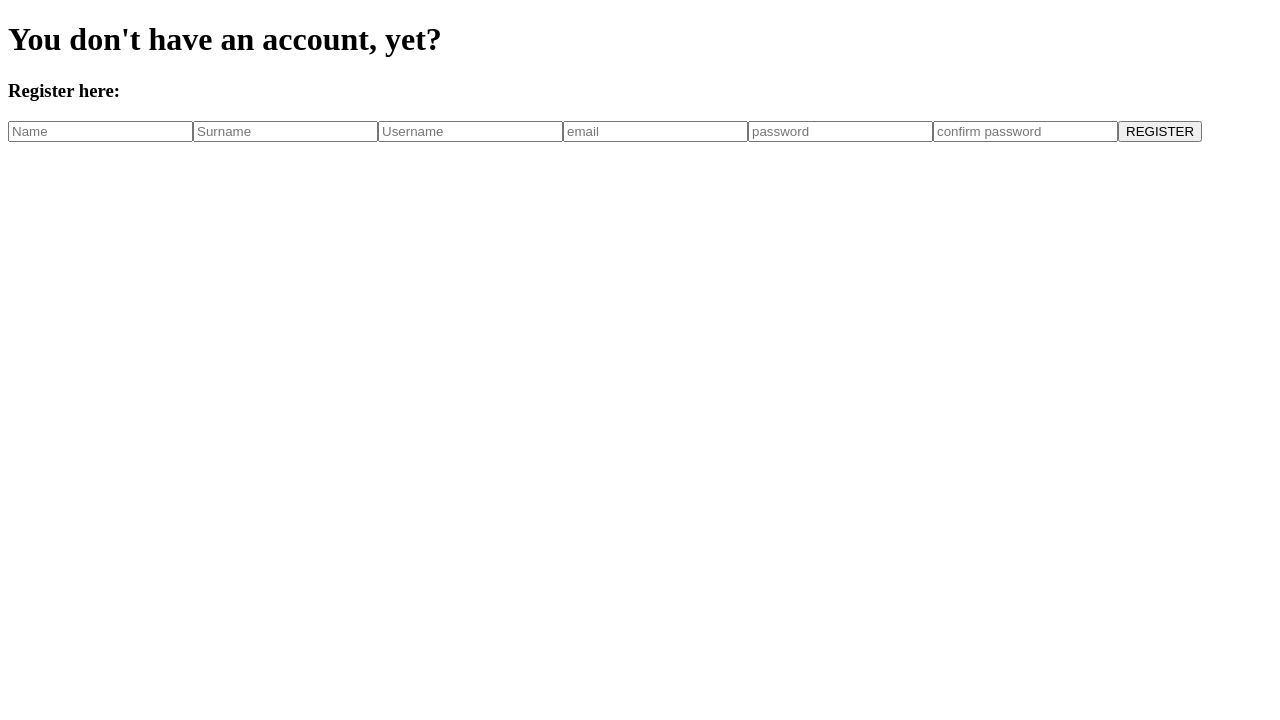
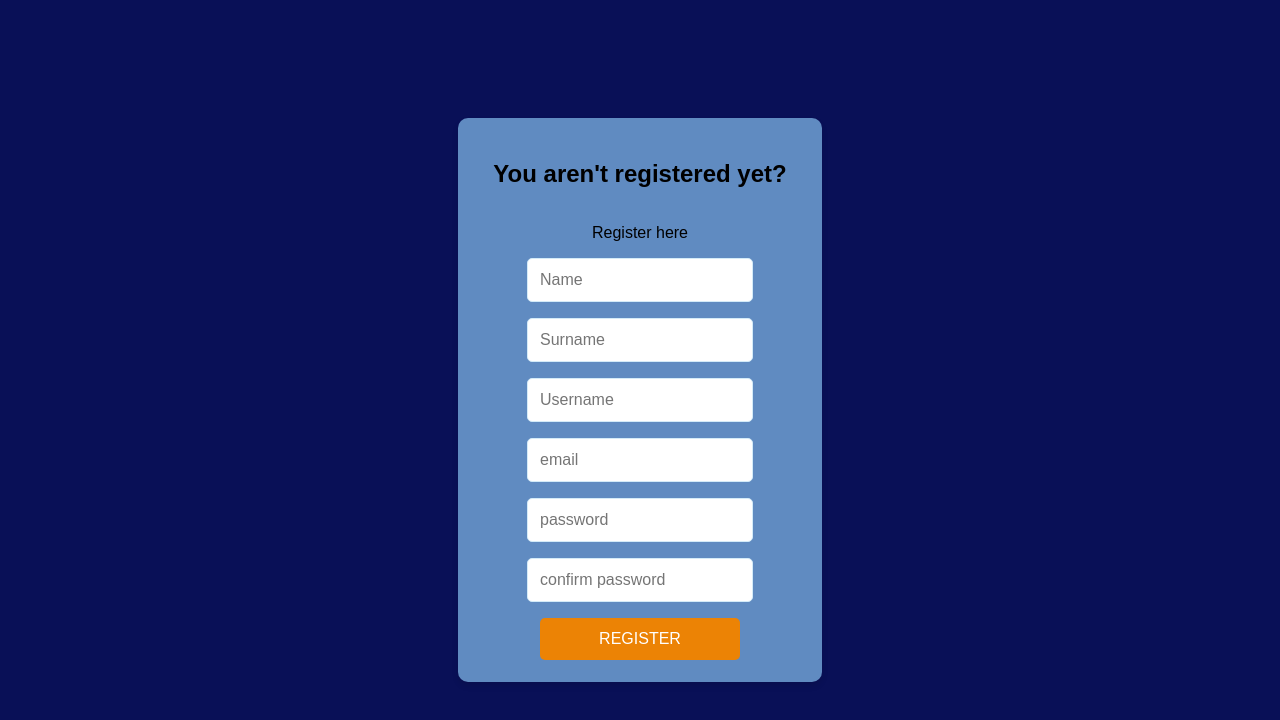
Before and after one commit to dianabombi/DesignCo-Assignment, a React (Create React App) app in the folder client/: page /register in a window 1280 px wide. Shown: the top 720 px of the page. Built offline with nearby package versions, Linux system fonts and the light colour scheme; a web font is replaced by a local one.

Commit message:
styling register, login

```diff
--- a/client/src/components/login.js
+++ b/client/src/components/login.js
@@ -31,8 +31,11 @@ function Login() {
   };
 
   return (
-    <div>
+    <div className="login-container">
+
+      <div className ="login-form">
       <h2>Login Page</h2>
+      {error && <p className="error-message">{error}</p>}
       <input
         type="text"
         name="email"
@@ -50,6 +53,7 @@ function Login() {
         />
 
       <button onClick={handleLogin}>Log In</button>
+      </div>
     </div>
   );
 }
--- a/client/src/components/register.js
+++ b/client/src/components/register.js
@@ -58,9 +58,11 @@ function Register() {
   };
 
   return (
-    <div>
-      <h1>You don't have an account, yet? </h1>
-      <h3>Register here:</h3>
+    <div className="register-page">
+      <div className="register-form">
+      <h2>You aren't registered yet? </h2>
+      <p>Register here</p>
+
       <input
         type="text"
         placeholder="Name"
@@ -108,6 +110,7 @@ function Register() {
         onChange={handleChange}/>
 
       <button onClick={handleRegister}>REGISTER</button>
+      </div>
     </div>
   )
 }
--- a/client/src/index.css
+++ b/client/src/index.css
@@ -1,7 +1,12 @@
-/* STYLING OF SINGLE COMPONENTS */
 
 @import url('https://fonts.googleapis.com/css2?family=Pacifico&family=Playfair+Display:ital,wght@0,400..900;1,400..900&family=Rubik+Vinyl&display=swap');
 
+body, html {
+  margin: 0;
+  padding: 0;
+  box-sizing: border-box;
+  font-family: Arial, sans-serif;
+}
 
 .home-page-h1 {
     font-family: "Rubik Vinyl", serif;
@@ -44,3 +49,78 @@
   height: auto;
   z-index: -2;
  }
+
+
+ /* LOGIN PAGE*/
+
+ .login-container, .register-page {
+  display: flex;
+  justify-content: center;
+  align-items: center;
+  height: 100vh;
+  background-color: #091057;
+}
+
+.login-form {
+  background: #608BC1;
+  color: #133E87;
+  padding: 2rem;
+  border-radius: 10px;
+  box-shadow: 0 4px 6px rgba(0, 0, 0, 0.1);
+  width: 100%;
+  max-width: 300px;
+}
+
+.login-form input, .register-form input {
+  width: 100%;
+  padding: 0.75rem;
+  margin-bottom: 1rem;
+  background-color: white;
+  border: 1px solid #D4EBF8;
+  border-radius: 5px;
+  font-size: 1rem;
+  transition: border-color 0.3s ease;
+  max-width: 200px;
+}
+
+.login-form .error-message {
+  color: white;
+  font-size: 0.9rem;
+  margin-bottom: 1rem;
+  text-align: center;
+}
+
+.login-form button, .register-form button{
+  width: 100%;
+  padding: 0.75rem;
+  background-color:#EC8305;
+  color: #ffffff;
+  border: none;
+  border-radius: 5px;
+  font-size: 1rem;
+  cursor: pointer;
+  max-width: 200px;
+  transition: background-color 0.3s ease;
+}
+
+.login-form button:hover, .register-form button:hover {
+  background-color: #CB6040;
+}
+
+/* REGISTER FORM */
+
+.register-form {
+  display: flex;
+  flex-direction: column;
+  justify-content: center;
+  align-items: center;
+  background: #608BC1;
+  color: black;
+  padding: 2rem;
+  margin: 2rem;
+  border-radius: 10px;
+  box-shadow: 0 4px 6px rgba(0, 0, 0, 0.1);
+  width: 100%;
+  max-width: 300px;
+  height: 500px;
+}
```
